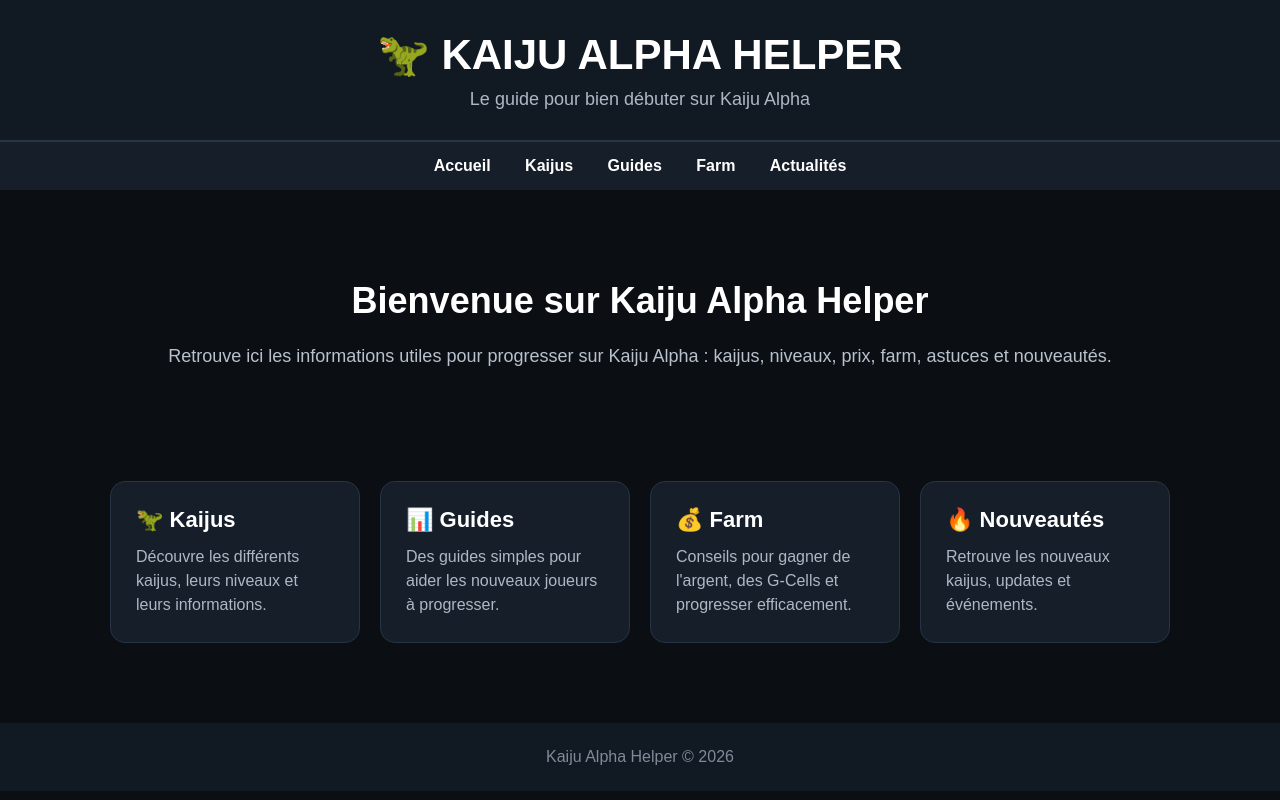
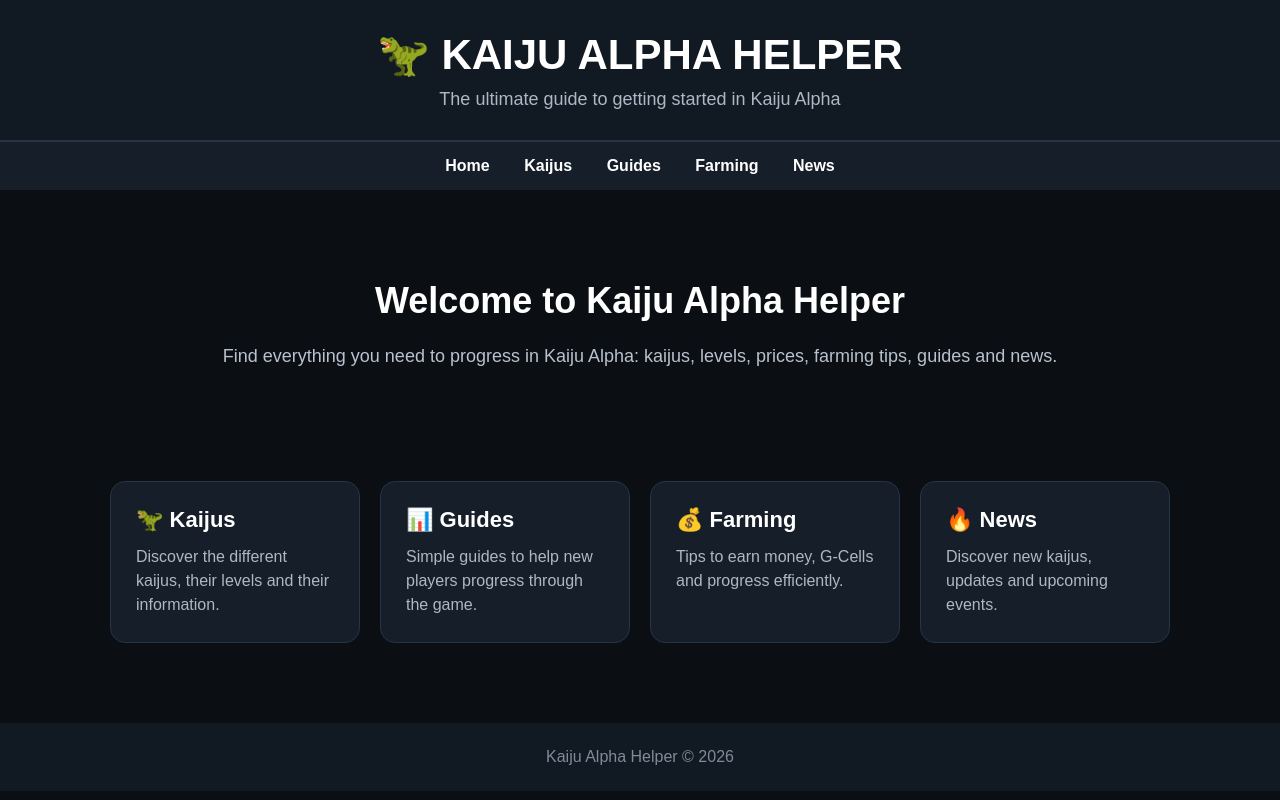
Before and after one commit to younesgiraudyg-ux/kaiju-alpha-helper.github.io, a plain HTML site: page index.html in a window 1280 px wide. Drawn offline with Linux system fonts and the light colour scheme.

Commit message:
Update index.html

```diff
--- a/index.html
+++ b/index.html
@@ -1,5 +1,5 @@
 <!DOCTYPE html>
-<html lang="fr">
+<html lang="en">
 <head>
     <meta charset="UTF-8">
     <meta name="viewport" content="width=device-width, initial-scale=1.0">
@@ -125,24 +125,23 @@
 
 <header>
     <h1>🦖 KAIJU ALPHA HELPER</h1>
-    <p>Le guide pour bien débuter sur Kaiju Alpha</p>
+    <p>The ultimate guide to getting started in Kaiju Alpha</p>
 </header>
 
 <nav>
-    <a href="index.html">Accueil</a>
+    <a href="index.html">Home</a>
     <a href="kaijus.html">Kaijus</a>
     <a href="guides.html">Guides</a>
-    <a href="farm.html">Farm</a>
-    <a href="actualites.html">Actualités</a>
+    <a href="farm.html">Farming</a>
+    <a href="actualites.html">News</a>
 </nav>
 
 <section class="hero">
-    <h2>Bienvenue sur Kaiju Alpha Helper</h2>
+    <h2>Welcome to Kaiju Alpha Helper</h2>
 
     <p>
-        Retrouve ici les informations utiles pour progresser
-        sur Kaiju Alpha : kaijus, niveaux, prix, farm,
-        astuces et nouveautés.
+        Find everything you need to progress in Kaiju Alpha:
+        kaijus, levels, prices, farming tips, guides and news.
     </p>
 </section>
 
@@ -152,8 +151,8 @@
         <a href="kaijus.html">
             <h3>🦖 Kaijus</h3>
             <p>
-                Découvre les différents kaijus,
-                leurs niveaux et leurs informations.
+                Discover the different kaijus,
+                their levels and their information.
             </p>
         </a>
     </div>
@@ -162,28 +161,28 @@
         <a href="guides.html">
             <h3>📊 Guides</h3>
             <p>
-                Des guides simples pour aider les nouveaux
-                joueurs à progresser.
+                Simple guides to help new players
+                progress through the game.
             </p>
         </a>
     </div>
 
     <div class="card">
         <a href="farm.html">
-            <h3>💰 Farm</h3>
+            <h3>💰 Farming</h3>
             <p>
-                Conseils pour gagner de l'argent,
-                des G-Cells et progresser efficacement.
+                Tips to earn money, G-Cells
+                and progress efficiently.
             </p>
         </a>
     </div>
 
     <div class="card">
         <a href="actualites.html">
-            <h3>🔥 Nouveautés</h3>
+            <h3>🔥 News</h3>
             <p>
-                Retrouve les nouveaux kaijus,
-                updates et événements.
+                Discover new kaijus, updates
+                and upcoming events.
             </p>
         </a>
     </div>
```
